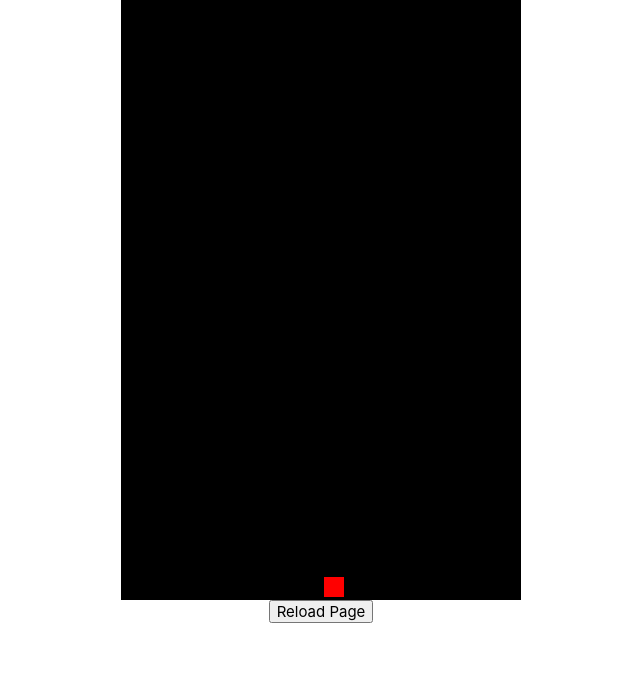
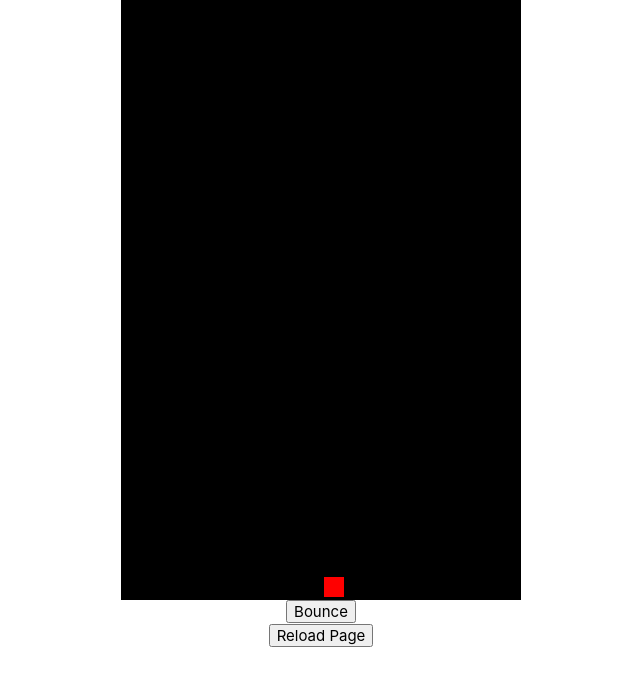
Before and after one commit to davidkorff/bouncing_brick_js, a plain HTML site: page index.html in a window 1280 px wide. Shown: the whole page, without its empty margins (319-959 px from the left). Drawn offline with nearby package versions, Linux system fonts and the light colour scheme.

Commit message:
bounce button

```diff
--- a/index.html
+++ b/index.html
@@ -15,7 +15,9 @@
     </div>
 
     <div>
-      <input type="button" value="Reload Page" onClick="window.location.reload()">
+        <input type="button" value="Bounce" onClick="">
+        <br>
+      <input type="button" value="Reload Page" onClick="jump1Up()">
     </div>
     <script src="https://ajax.googleapis.com/ajax/libs/jquery/3.1.1/jquery.min.js"></script>
     <script src="index.js"> </script>
```
